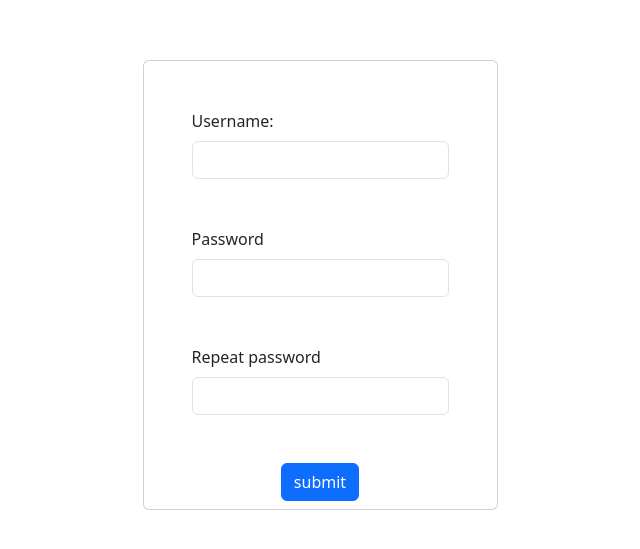
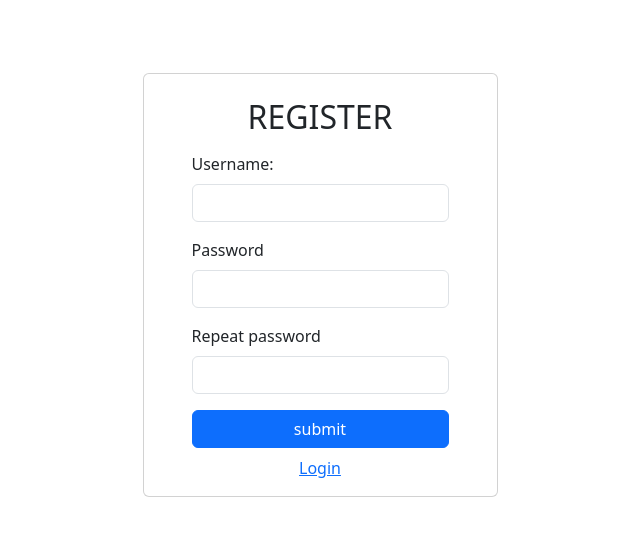
Before and after one commit to BallesterosDev56/login-fullstack, a React (Vite) app in the folder frontend/: page /register in a window 1280 px wide. Shown: the part 115-664 px from the top of the page, without its empty margins (320-960 px from the left). Built offline with nearby package versions, Linux system fonts and the light colour scheme.

Commit message:
saving changess

```diff
--- a/frontend/src/App.jsx
+++ b/frontend/src/App.jsx
@@ -6,6 +6,7 @@ import { Login } from './pages/login/Login'
 import { Home } from './pages/home/Home'
 import { AuthProvider } from './logic/AuthProvider'
 import { Redirect } from './pages/redirect/Redirect'
+import {ProtectedRoute} from './logic/ProtectedRoute'
 
 
 function App() {
@@ -24,7 +25,10 @@ function App() {
     },
     {
       path: '/home',
-      element: <Home></Home>
+      element:
+      <ProtectedRoute>
+        <Home/>
+      </ProtectedRoute>
     }
   ])
 
--- a/frontend/src/logic/ProtectedRoute.jsx
+++ b/frontend/src/logic/ProtectedRoute.jsx
@@ -1,3 +1,4 @@
+import { useEffect } from "react";
 import { useAuth } from "./AuthProvider";
 import { useNavigate } from "react-router-dom";
 
@@ -5,11 +6,12 @@ export const ProtectedRoute = ({children})=> {
     const {userState} = useAuth();
     const navigate = useNavigate();
 
-    console.log(userState);
-    if (!userState) {
-        navigate('/');
+    useEffect(()=> {
+        if (!userState) {
+            navigate('/');
 
-    }
+        }
+    }, [])
 
 
     return(
--- a/frontend/src/pages/login/Login.jsx
+++ b/frontend/src/pages/login/Login.jsx
@@ -1,8 +1,14 @@
 import { useForm } from "react-hook-form";
+import {useAuth} from '../../logic/AuthProvider';
+import { useEffect } from "react";
+import {useNavigate} from 'react-router-dom'
+import { Link } from "react-router-dom";
 
 export const Login = ()=> {
 
     const {register, handleSubmit} = useForm();
+    const navigate = useNavigate();
+    const {userState, login} = useAuth();
 
     const onSubmit = (data)=> {
 
@@ -11,36 +17,52 @@ export const Login = ()=> {
             userPassword: data.pswrd,
         }
         fetchLogin(objectData).then((response)=> {
-            console.log(response);
+            if (response.success) {
+                login();
+            } else {
+                console.log(response);
+                alert(response.error);
+            }
 
         })
     }
     const fetchLogin = async(object)=> {
         let response = await fetch('http://localhost:3000/login', {
-            headers :{
+            method : 'POST',
+            headers : {
                 'Content-Type' : 'application/json'
             },
-            body: object,
+            body: JSON.stringify(object),
         });
         let data = await response.json();
+
         return data;
     }
+
+    useEffect(()=>{
+        if (userState) {
+            navigate('/home');
+        }
+
+    }, [userState])
 
     return(
         <div className="container-fluid d-flex justify-content-center align-items-center min-vh-100">
             <div className="card">
                 <div className="body-card">
                     <form onSubmit={handleSubmit(onSubmit)} className="form">
+                        <h2 className="fs-2 text-center mt-4">LOGIN</h2>
                         <div className="mx-5 my-5">
-                            <label className="form-label" htmlFor="email">Email:</label><br />
-                            <input {...register('email')} className="form-control" id="email" type="email" required/>
+                            <label className="form-label" htmlFor="username">Username:</label><br />
+                            <input {...register('username')} className="form-control" id="username" type="text" required/>
                         </div>
                         <div className="mx-5 my-5">
                             <label className="form-label" htmlFor="password">Password</label><br />
                             <input {...register('pswrd')} className="form-control" id="password" type="password" required/>
                         </div>
-                    <div className="d-flex justify-content-center mb-2">
+                    <div className="d-flex flex-column justify-content-center mb-2 px-5">
                         <button type='submit' className='btn btn-primary'>submit</button>
+                        <Link className="link-primary text-center my-2" to={'/register'}>Register</Link>
                     </div>
                     </form>
                 </div>
--- a/frontend/src/pages/register/Register.jsx
+++ b/frontend/src/pages/register/Register.jsx
@@ -1,20 +1,14 @@
 import {useForm} from 'react-hook-form'
+import {useAuth} from '../../logic/AuthProvider'
+import { useEffect } from 'react';
+import {useNavigate} from 'react-router-dom'
+import { Link } from 'react-router-dom';
 
 
 export const Register = ()=> {
     const {register, handleSubmit} = useForm();
-
-    const fetchRegister = async(object)=> {
-        let response = await fetch('http://localhost:3000/register', {
-            method: 'POST',
-            headers : {
-                    'Content-Type' : 'application/json'
-            },
-            body: object
-        });
-        let data = await response.json();
-        return data;
-    }
+    const navigate = useNavigate();
+    const {userState, login} = useAuth();
 
     const onSubmit = (data)=> {
 
@@ -25,31 +19,59 @@ export const Register = ()=> {
             }
 
             fetchRegister(objetData).then((data)=> {
-                console.log(data);
+                if (data.success) {
+                    login();
+                } else {
+                    console.log(response);
+                    alert(response.error);
+                }
 
             })
         }
     }
+
+    const fetchRegister = async(object)=> {
+        let response = await fetch('http://localhost:3000/register', {
+            method: 'POST',
+            headers : {
+                    'Content-Type' : 'application/json'
+            },
+            body: JSON.stringify(object)
+        });
+        let data = await response.json();
+
+        return data;
+    }
+
+    useEffect(()=>{
+        if (userState) {
+            navigate('/home');
+        }
+
+    }, [userState])
+
 
     return(
         <div className="container-fluid d-flex justify-content-center align-items-center min-vh-100">
             <div className="card">
                 <div className="body-card">
                     <form onSubmit={handleSubmit(onSubmit)} className="form">
-                        <div className="mx-5 my-5">
+                    <h2 className="fs-2 text-center mt-4">REGISTER</h2>
+                        <div className="mx-5 my-3">
                             <label className="form-label" htmlFor="username">Username:</label><br />
                             <input {...register('username')} className="form-control" id="username" type="text" required/>
                         </div>
-                        <div className="mx-5 my-5">
+                        <div className="mx-5 my-3">
                             <label className="form-label" htmlFor="password">Password</label><br />
                             <input {...register('pswrd')} className="form-control" id="password" type="password" required/>
                         </div>
-                        <div className="mx-5 my-5">
+                        <div className="mx-5 my-3">
                             <label className="form-label" htmlFor="Rpassword">Repeat password</label><br />
                             <input {...register('Rpswrd')} className="form-control" id="Rpassword" type="password" required/>
                         </div>
-                    <div className="d-flex justify-content-center mb-2">
+                    <div className="d-flex flex-column justify-content-center mb-2 px-5">
                         <button type='submit' className='btn btn-primary'>submit</button>
+                        <Link className='link-primary text-center my-2' to={'/login'}>Login</Link>
                     </div>
                     </form>
                 </div>
```
